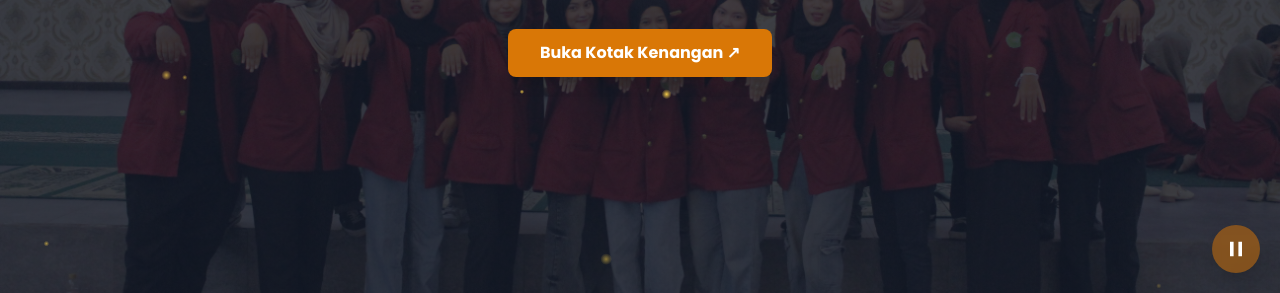
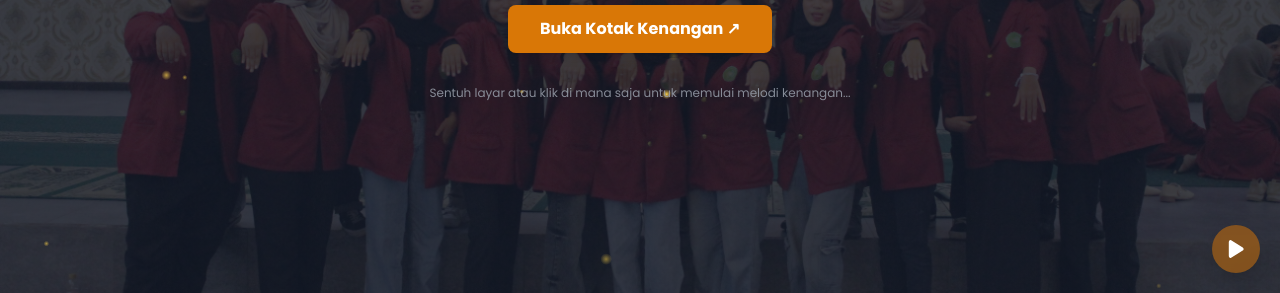
Before and after one commit to penoFahmi/derasnya-kenangan62, a plain HTML site: page index.html in a window 1280 px wide. Both pictures are taken after a click on the button 1236 px from the left and 756 px from the top of the page. Shown: the part 507-800 px from the top of the page. Drawn offline with nearby package versions, Linux system fonts and the light colour scheme; animation ran at ten frames a second.

Commit message:
kenangan

```diff
--- a/index.html
+++ b/index.html
@@ -437,33 +437,69 @@
         initFireflies();
         updateAndDrawFireflies();
 
+        // --- PERBAIKAN LOGIKA MUSIK ---
         const music = document.getElementById('background-music');
         const playPauseBtn = document.getElementById('play-pause-btn');
         const playIcon = document.getElementById('play-icon');
         const pauseIcon = document.getElementById('pause-icon');
         const musicHint = document.getElementById('music-hint');
-        let isPlaying = false;
 
-        function togglePlay() {
-            if (isPlaying) {
+        // Langsung memantau status audio
+        music.addEventListener('play', () => {
+            playIcon.classList.add('hidden');
+            pauseIcon.classList.remove('hidden');
+            musicHint.style.display = 'none';
+        });
+
+        music.addEventListener('pause', () => {
+            playIcon.classList.remove('hidden');
+            pauseIcon.classList.add('hidden');
+        });
+
+        // Tombol play/pause utama
+        playPauseBtn.addEventListener('click', () => {
+            if (music.paused) {
+                music.play();
+            } else {
                 music.pause();
-                playIcon.classList.remove('hidden');
-                pauseIcon.classList.add('hidden');
-            } else {
-                music.play().catch(error => console.log("Pemutaran otomatis diblokir oleh browser. Diperlukan interaksi pengguna."));
-                playIcon.classList.add('hidden');
-                pauseIcon.classList.remove('hidden');
             }
-            isPlaying = !isPlaying;
-            musicHint.style.display = 'none';
-        }
-        playPauseBtn.addEventListener('click', togglePlay);
+        });
 
+        // Mencoba autoplay, dan fallback ke interaksi pengguna
         document.body.addEventListener('click', () => {
-            if(!isPlaying && music.paused) {
-                togglePlay();
+            if(music.paused) {
+                music.play().catch(error => console.log("Gagal memulai musik. Diperlukan interaksi via tombol."));
             }
         }, { once: true });
+
+
+        // const music = document.getElementById('background-music');
+        // const playPauseBtn = document.getElementById('play-pause-btn');
+        // const playIcon = document.getElementById('play-icon');
+        // const pauseIcon = document.getElementById('pause-icon');
+        // const musicHint = document.getElementById('music-hint');
+        // let isPlaying = false;
+
+        // function togglePlay() {
+        //     if (isPlaying) {
+        //         music.pause();
+        //         playIcon.classList.remove('hidden');
+        //         pauseIcon.classList.add('hidden');
+        //     } else {
+        //         music.play().catch(error => console.log("Pemutaran otomatis diblokir oleh browser. Diperlukan interaksi pengguna."));
+        //         playIcon.classList.add('hidden');
+        //         pauseIcon.classList.remove('hidden');
+        //     }
+        //     isPlaying = !isPlaying;
+        //     musicHint.style.display = 'none';
+        // }
+        // playPauseBtn.addEventListener('click', togglePlay);
+
+        // document.body.addEventListener('click', () => {
+        //     if(!isPlaying && music.paused) {
+        //         togglePlay();
+        //     }
+        // }, { once: true });
 
 
         const generateButton = document.getElementById('generate-story');
```
